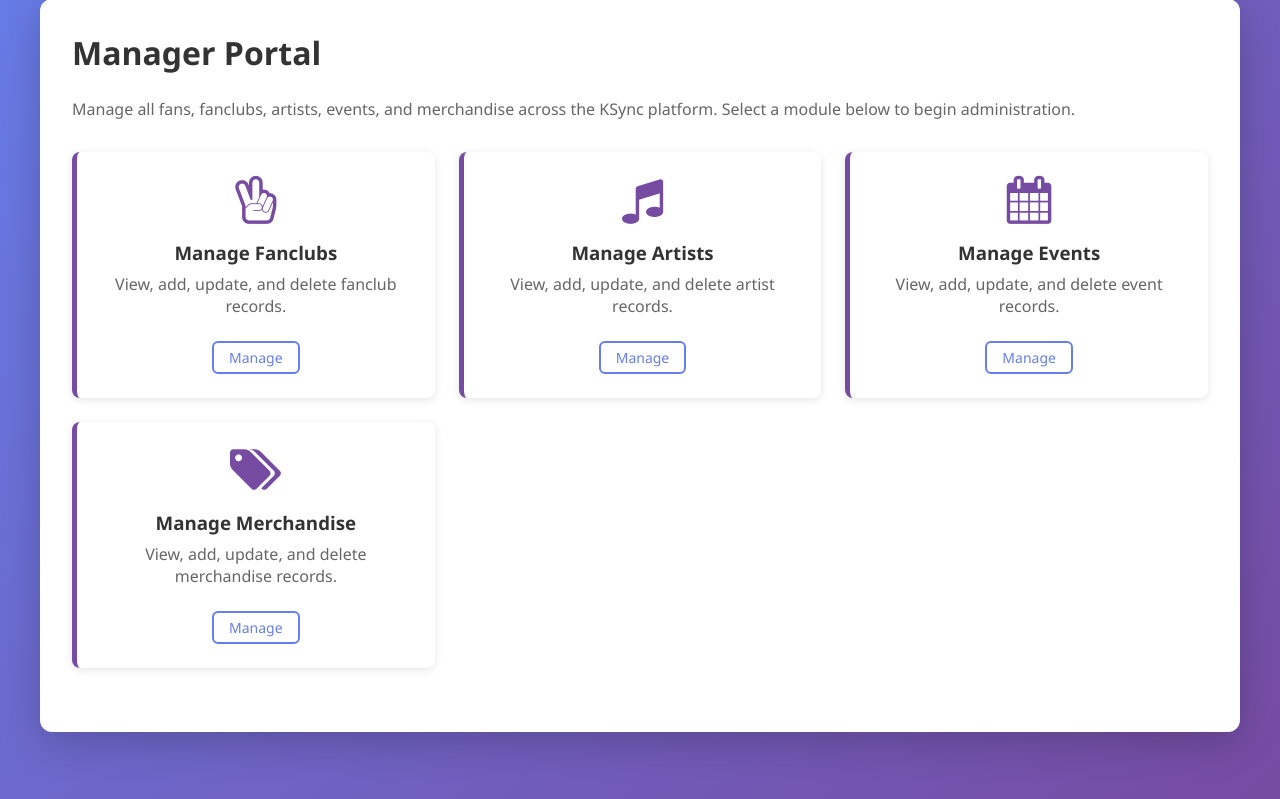
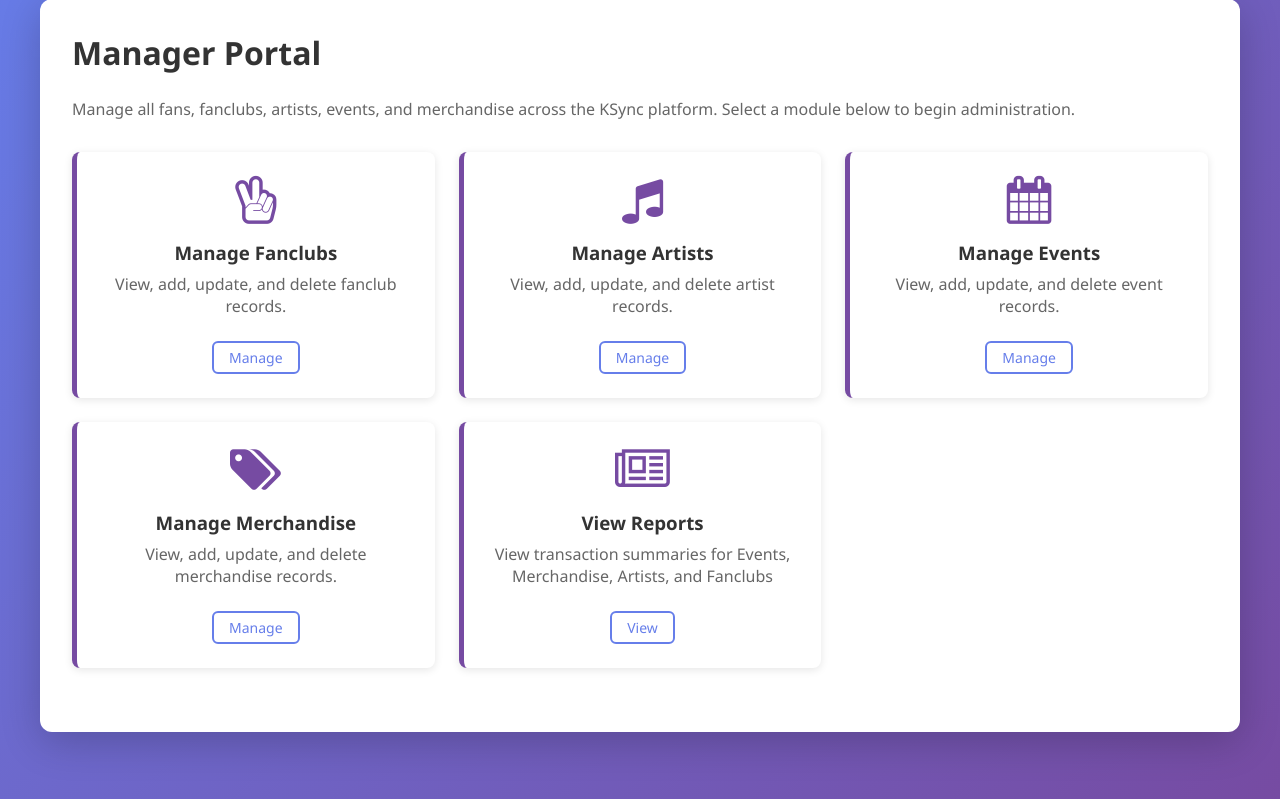
Before and after one commit to jiancpp/ccinfom-db-application, a Flask app: page /manager_portal in a window 1280 px wide. Shown: the part 113-912 px from the top of the page. Run offline with Flask 3, Linux system fonts and the light colour scheme; data comes from the database, SQL or seed files in the repository; data that the repository does not hold is empty.

Commit message:
transfer reports to manager portal

```diff
--- a/app/templates/base.html
+++ b/app/templates/base.html
@@ -255,7 +255,6 @@
                 <li><a href="{{ url_for('main_routes.events') }}">Events</a></li>
                 <li><a href="{{ url_for('main_routes.merchandise') }}">Shop</a></li>
                 <li><a href="{{ url_for('main_routes.fanclubs') }}">Fanclubs</a></li>
-                <li><a href="{{ url_for('main_routes.reports') }}">Reports</a></li>
             </ul>
             <div class="user-info">
                 <span>Hi, {{ session.get('username') }}!</span>
--- a/app/templates/manager_portal.html
+++ b/app/templates/manager_portal.html
@@ -37,6 +37,13 @@
         <span class="btn btn-outline" style="margin-top: 1rem; padding: 5px 15px;">Manage</span>
     </a>
 
+    <a href="{{ url_for('main_routes.reports') }}" class="card" style="text-decoration: none; text-align: center; border-left: 5px solid #764ba2">
+        <i class="fa fa-newspaper-o" style="font-size: 3rem; color: #764ba2; margin-bottom: 1rem;"></i>
+        <h3>View Reports</h3>
+        <p>View transaction summaries for Events, Merchandise, Artists, and Fanclubs</p>
+        <span class="btn btn-outline" style="margin-top: 1rem; padding: 5px 15px;">View</span>
+    </a>
+
 </div>
 
 {% endblock %}
--- a/app/templates/reports.html
+++ b/app/templates/reports.html
@@ -61,7 +61,8 @@
     }
 
 </style>
-
+<button class="btn btn-outline" onclick="window.location.href='{{ url_for('main_routes.manager_portal') }}'"><i class="fa fa-arrow-left"></i> Back</button>
+<br>
 <h1>📊 Reports</h1>
 <p style="color: #666;">Detailed insights on ticket sales, merchandise performance, artist engagement, and fanclub contribution metrics.</p>
 
```
